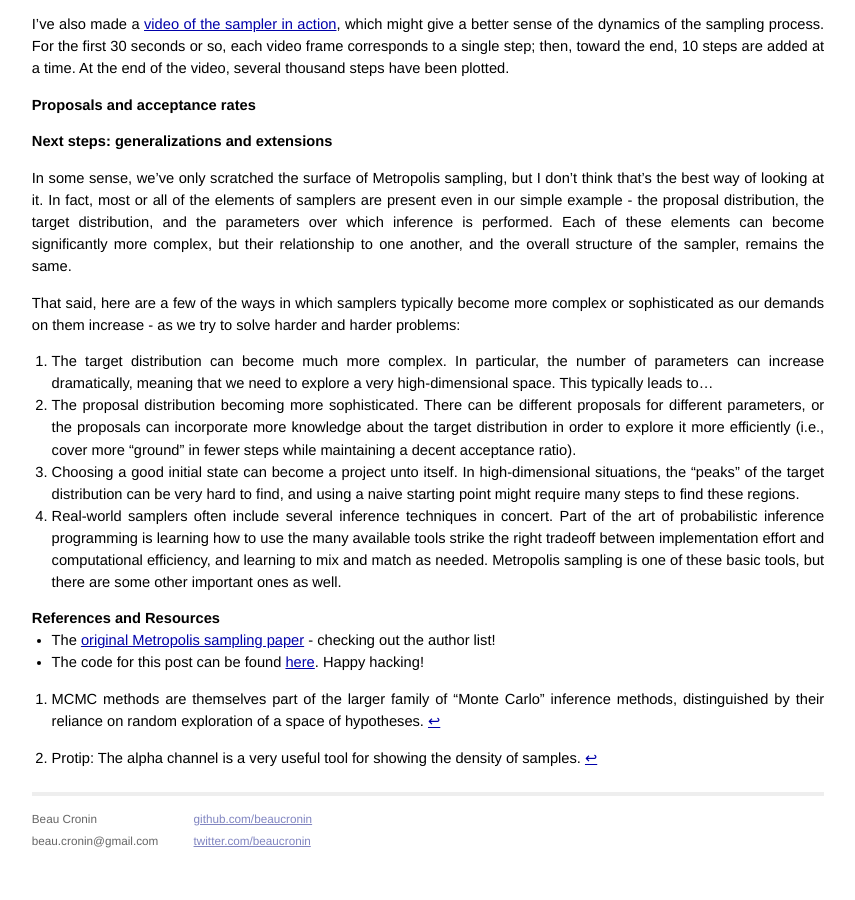
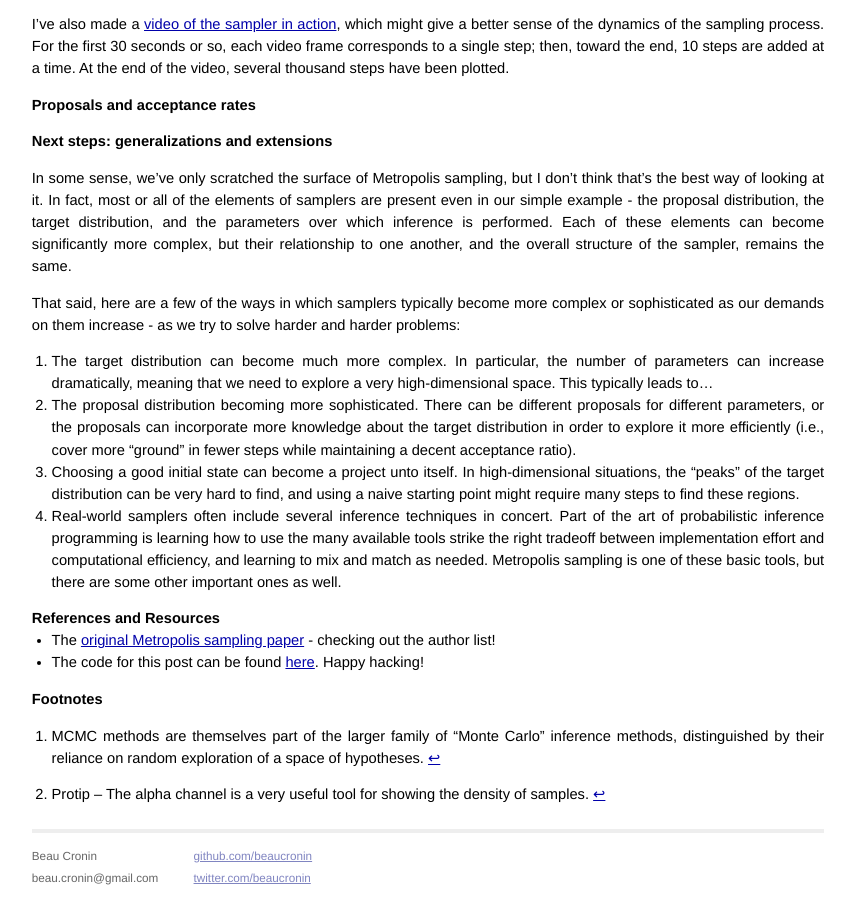
Before and after one commit to beaucronin/beaucronin.github.com, a Jekyll site: the page built from _posts/2011-10-04-metropolis-made-easy.markdown, in a window 1280 px wide and 900 px high, scrolled down 6323 px. Shown: the whole window, without its empty margins (212-1067 px from the left). Built offline with Jekyll 4.4.1, drawn with Linux system fonts in a browser that asks for light colours; before the commit the page ends 7187 px from its top, so only the background shows below that.

Commit message:
footnotes

```diff
--- a/_posts/2011-10-04-metropolis-made-easy.markdown
+++ b/_posts/2011-10-04-metropolis-made-easy.markdown
@@ -69,10 +69,13 @@ That said, here are a few of the ways in which samplers typically become more co
 4. Real-world samplers often include several inference techniques in concert. Part of the art of probabilistic inference programming is learning how to use the many available tools strike the right tradeoff between implementation effort and computational efficiency, and learning to mix and match as needed. Metropolis sampling is one of these basic tools, but there are some other important ones as well.
 
 ## References and Resources
+
 - The [original Metropolis sampling paper](http://home.gwu.edu/~stroud/classics/Metropolis53.pdf) - checking out the author list!
 - The code for this post can be found [here](https://github.com/beaucronin/npblog_code). Happy hacking!
+
+## Footnotes
 
 [^1]: MCMC methods are themselves part of the larger family of "Monte Carlo" inference methods,
       distinguished by their reliance on random exploration of a space of hypotheses.
 
-[^2]: Protip: The alpha channel is a very useful tool for showing the density of samples.
+[^2]: Protip -- The alpha channel is a very useful tool for showing the density of samples.
```
